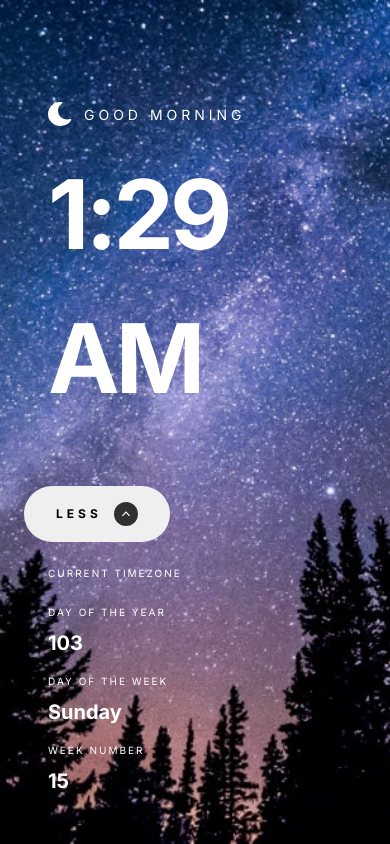
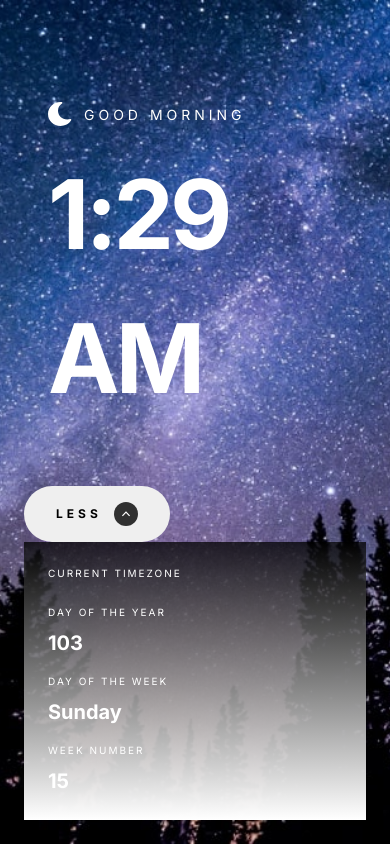
Before and after one commit to mayor-creator/clock_app, a React (Vite) app: page / in a window 390 px wide. Both pictures are taken after a click on the button "MORE". Built offline with nearby package versions, Linux system fonts and the light colour scheme; no server answers.

Commit message:
Refactor styling in Info and Page components to improve layout and responsiveness

```diff
--- a/src/components/info/info.module.css
+++ b/src/components/info/info.module.css
@@ -3,6 +3,28 @@
   flex-direction: column;
   gap: 1rem;
   padding: 1.5rem;
+  width: 100%;
+  height: 100%;
+}
+
+.containerDay {
+  display: flex;
+  flex-direction: column;
+  gap: 1rem;
+  padding: 1.5rem;
+  width: 100%;
+  height: 100%;
+  background-color: #979797;
+}
+
+.containerNight {
+  display: flex;
+  flex-direction: column;
+  gap: 1rem;
+  padding: 1.5rem;
+  width: 100%;
+  height: 100%;
+  background: linear-gradient(to bottom, rgba(0, 0, 0, 0.75), #ffffff);
 }
 
 .row {
--- a/src/components/info/info.tsx
+++ b/src/components/info/info.tsx
@@ -70,6 +70,8 @@ export function Information() {
   const [locationInfo, setLocationInfo] = useState<LocationInfo | null>(null);
   const currentDate = new Date();
   const { dayOfYear, dayName, weekNumber } = getDateInfo(currentDate);
+  const hour = currentDate.getHours();
+  const isDaytime = hour >= 6 && hour < 18;
 
   useEffect(() => {
     const fetchLocation = async () => {
@@ -80,7 +82,9 @@ export function Information() {
   }, []);
 
   return (
-    <section className={styles.container}>
+    <section
+      className={isDaytime ? styles.containerDay : styles.containerNight}
+    >
       <div className={styles.row}>
         <article className={styles.article}>
           <p className={styles.label}>Current timezone</p>
--- a/src/components/page/page.module.css
+++ b/src/components/page/page.module.css
@@ -12,6 +12,7 @@
   flex-direction: column;
   gap: 2rem;
   margin-top: auto;
+  height: 100%;
 }
 
 /* Tablet (768px and up) */
```
